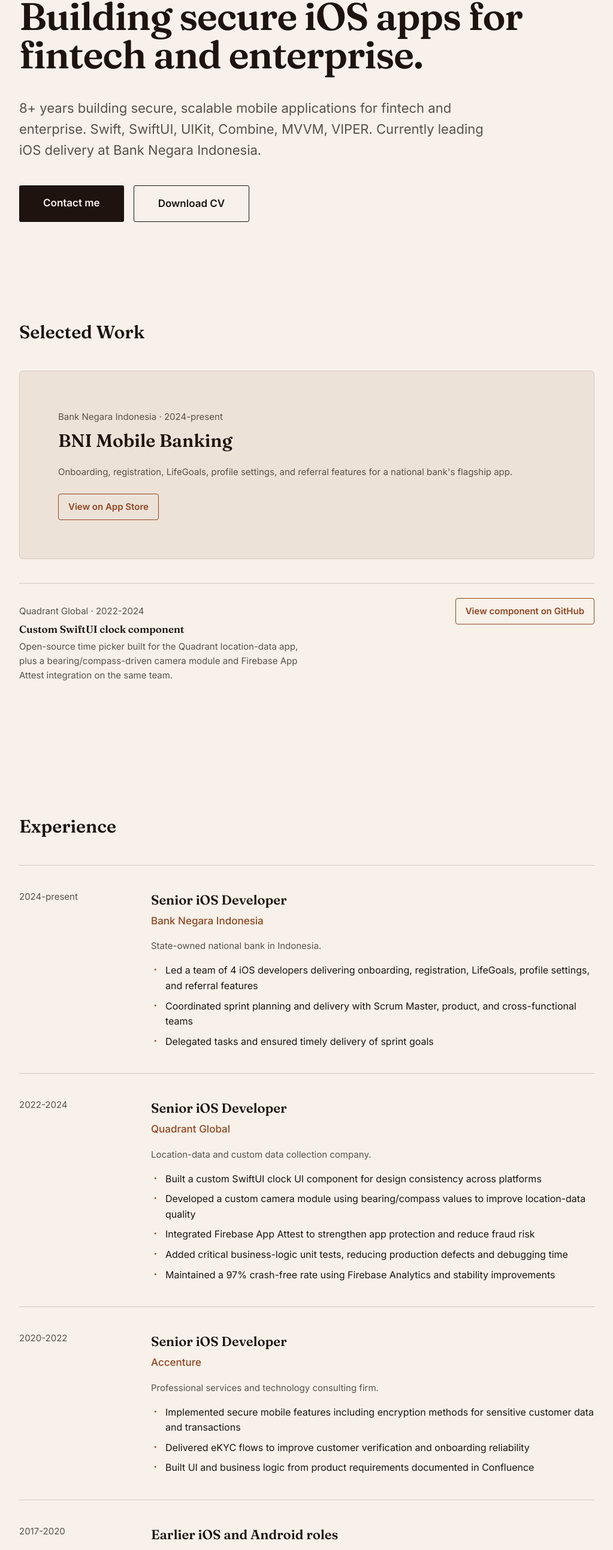
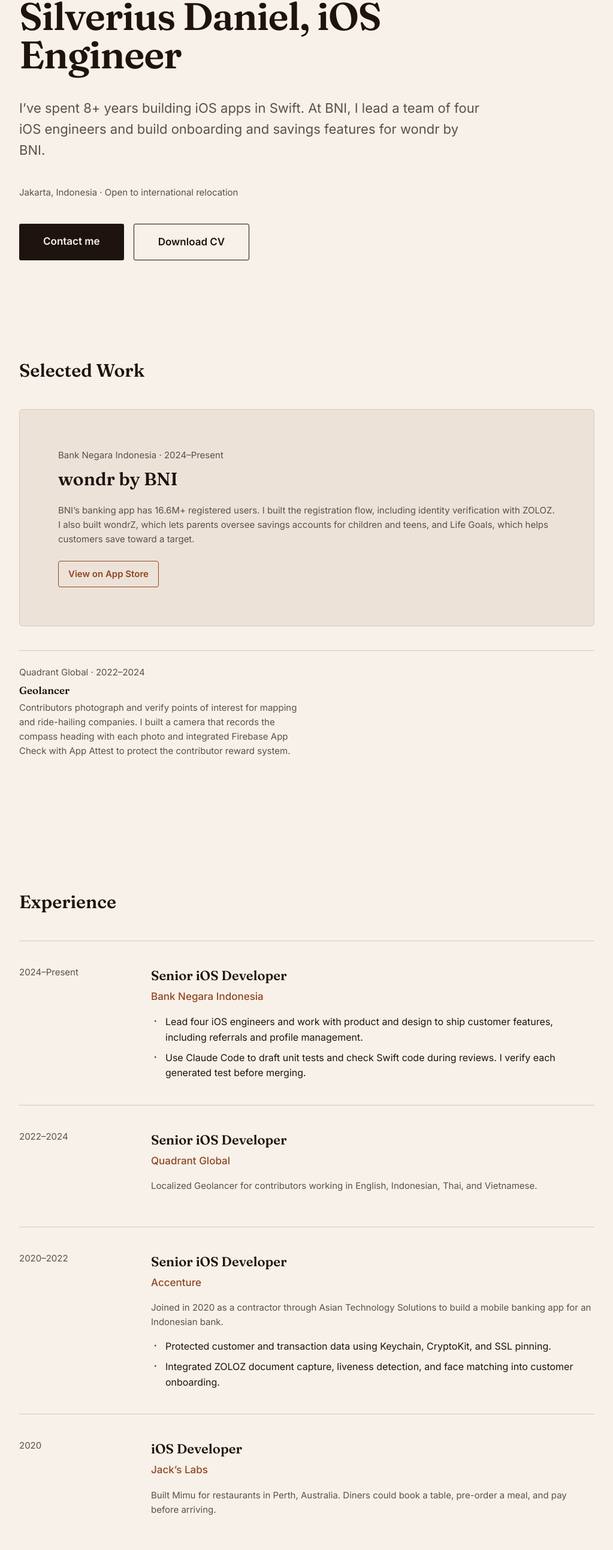
Before and after one commit to DanielWijono/daniel-portfolio, a plain HTML site: page public/index.html in a window 1280 px wide. Shown: the part 194-2778 px from the top of the page at 60% size, without its empty margins (128-1151 px from the left). Drawn offline with Linux system fonts and the light colour scheme.

Commit message:
Update portfolio and CV for November 2026

```diff
--- a/public/index.html
+++ b/public/index.html
@@ -3,9 +3,9 @@
 <head>
 <meta charset="UTF-8">
 <meta name="viewport" content="width=device-width, initial-scale=1.0">
-<meta name="description" content="Silverius Daniel, senior iOS developer with 8+ years building secure mobile applications for fintech and enterprise. Currently leading iOS delivery at Bank Negara Indonesia.">
+<meta name="description" content="Silverius Daniel is an iOS engineer in Jakarta with 8+ years of Swift experience. He leads a team of four iOS engineers working on wondr by BNI.">
 <link rel="icon" href="data:,">
-<title>Silverius Daniel · Senior iOS Developer</title>
+<title>Silverius Daniel · iOS Engineer</title>
 <style>
 @import url('https://fonts.googleapis.com/css2?family=Fraunces:opsz,wght@9..144,500;9..144,600;9..144,700&family=Inter:wght@400;500;600&display=swap');
 
@@ -65,6 +65,7 @@ h1,h2,h3{font-style:normal;overflow-wrap:anywhere;min-width:0;font-family:var(--
 .hero{padding-block:var(--space-2xl) var(--space-xl);}
 .hero h1{font-size:clamp(2.25rem,5vw,var(--text-display-s));font-weight:600;letter-spacing:-0.02em;line-height:1;max-width:20ch;margin-bottom:var(--space-lg);}
 .hero p{max-width:56ch;color:var(--color-ink-dim);font-size:var(--text-lg);margin-bottom:var(--space-lg);}
+.hero .hero-location{font-size:var(--text-sm);}
 .hero-actions{display:flex;gap:var(--space-sm);flex-wrap:wrap;}
 .btn{font-family:var(--font-sans);font-weight:600;font-size:var(--text-base);text-decoration:none;padding:var(--space-sm) var(--space-lg);border-radius:var(--radius-sm);transition:transform var(--dur-fast) var(--ease-out),background var(--dur-base) var(--ease-out),color var(--dur-base) var(--ease-out);}
 .btn-primary{background:var(--color-ink);color:var(--color-paper);}
@@ -150,8 +151,9 @@ footer a:focus-visible{outline-color:var(--color-paper);}
 
 <main class="wrap" id="main-content" tabindex="-1">
   <section class="hero">
-    <h1>Building secure iOS apps for fintech and enterprise.</h1>
-    <p>8+ years building secure, scalable mobile applications for fintech and enterprise. Swift, SwiftUI, UIKit, Combine, MVVM, VIPER. Currently leading iOS delivery at Bank Negara Indonesia.</p>
+    <h1>Silverius Daniel, iOS Engineer</h1>
+    <p>I’ve spent 8+ years building iOS apps in Swift. At BNI, I lead a team of four iOS engineers and build onboarding and savings features for wondr by BNI.</p>
+    <p class="hero-location">Jakarta, Indonesia · Open to international relocation</p>
     <div class="hero-actions">
       <a class="btn btn-primary" href="mailto:danielwijono999@gmail.com">Contact me</a>
       <a class="btn btn-secondary" href="assets/Silverius-Daniel-CV.pdf" download="Silverius-Daniel-CV.pdf">Download CV</a>
@@ -161,18 +163,17 @@ footer a:focus-visible{outline-color:var(--color-paper);}
     <div class="section-head"><h2>Selected Work</h2></div>
     <div class="work-list">
       <div class="work-featured">
-        <div class="work-role">Bank Negara Indonesia · 2024-present</div>
-        <h3 class="work-title">BNI Mobile Banking</h3>
-        <div class="work-desc">Onboarding, registration, LifeGoals, profile settings, and referral features for a national bank's flagship app.</div>
+        <div class="work-role">Bank Negara Indonesia · 2024–Present</div>
+        <h3 class="work-title">wondr by BNI</h3>
+        <div class="work-desc">BNI’s banking app has 16.6M+ registered users. I built the registration flow, including identity verification with ZOLOZ. I also built wondrZ, which lets parents oversee savings accounts for children and teens, and Life Goals, which helps customers save toward a target.</div>
         <a class="work-link" href="https://apps.apple.com/id/app/wondr-by-bni/id6499518320" target="_blank" rel="noopener">View on App Store</a>
       </div>
       <div class="work-compact">
         <div>
-          <div class="work-role">Quadrant Global · 2022-2024</div>
-          <h3 class="work-title">Custom SwiftUI clock component</h3>
-          <div class="work-desc">Open-source time picker built for the Quadrant location-data app, plus a bearing/compass-driven camera module and Firebase App Attest integration on the same team.</div>
+          <div class="work-role">Quadrant Global · 2022–2024</div>
+          <h3 class="work-title">Geolancer</h3>
+          <div class="work-desc">Contributors photograph and verify points of interest for mapping and ride-hailing companies. I built a camera that records the compass heading with each photo and integrated Firebase App Check with App Attest to protect the contributor reward system.</div>
         </div>
-        <a class="work-link" href="https://github.com/DanielWijono/AndroidTimePickerSwiftUI" target="_blank" rel="noopener">View component on GitHub</a>
       </div>
     </div>
   </section>
@@ -181,51 +182,49 @@ footer a:focus-visible{outline-color:var(--color-paper);}
     <div class="section-head"><h2>Experience</h2></div>
 
     <div class="job">
-      <div class="job-meta">2024-present</div>
+      <div class="job-meta">2024–Present</div>
       <div>
         <h3 class="job-role">Senior iOS Developer <span class="job-org">Bank Negara Indonesia</span></h3>
-        <div class="job-ctx">State-owned national bank in Indonesia.</div>
         <ul>
-          <li>Led a team of 4 iOS developers delivering onboarding, registration, LifeGoals, profile settings, and referral features</li>
-          <li>Coordinated sprint planning and delivery with Scrum Master, product, and cross-functional teams</li>
-          <li>Delegated tasks and ensured timely delivery of sprint goals</li>
+          <li>Lead four iOS engineers and work with product and design to ship customer features, including referrals and profile management.</li>
+          <li>Use Claude Code to draft unit tests and check Swift code during reviews. I verify each generated test before merging.</li>
         </ul>
       </div>
     </div>
 
     <div class="job">
-      <div class="job-meta">2022-2024</div>
+      <div class="job-meta">2022–2024</div>
       <div>
         <h3 class="job-role">Senior iOS Developer <span class="job-org">Quadrant Global</span></h3>
-        <div class="job-ctx">Location-data and custom data collection company.</div>
+        <p class="job-ctx">Localized Geolancer for contributors working in English, Indonesian, Thai, and Vietnamese.</p>
+      </div>
+    </div>
+
+    <div class="job">
+      <div class="job-meta">2020–2022</div>
+      <div>
+        <h3 class="job-role">Senior iOS Developer <span class="job-org">Accenture</span></h3>
+        <p class="job-ctx">Joined in 2020 as a contractor through Asian Technology Solutions to build a mobile banking app for an Indonesian bank.</p>
         <ul>
-          <li>Built a custom SwiftUI clock UI component for design consistency across platforms</li>
-          <li>Developed a custom camera module using bearing/compass values to improve location-data quality</li>
-          <li>Integrated Firebase App Attest to strengthen app protection and reduce fraud risk</li>
-          <li>Added critical business-logic unit tests, reducing production defects and debugging time</li>
-          <li>Maintained a 97% crash-free rate using Firebase Analytics and stability improvements</li>
+          <li>Protected customer and transaction data using Keychain, CryptoKit, and SSL pinning.</li>
+          <li>Integrated ZOLOZ document capture, liveness detection, and face matching into customer onboarding.</li>
         </ul>
       </div>
     </div>
 
     <div class="job">
-      <div class="job-meta">2020-2022</div>
+      <div class="job-meta">2020</div>
       <div>
-        <h3 class="job-role">Senior iOS Developer <span class="job-org">Accenture</span></h3>
-        <div class="job-ctx">Professional services and technology consulting firm.</div>
-        <ul>
-          <li>Implemented secure mobile features including encryption methods for sensitive customer data and transactions</li>
-          <li>Delivered eKYC flows to improve customer verification and onboarding reliability</li>
-          <li>Built UI and business logic from product requirements documented in Confluence</li>
-        </ul>
+        <h3 class="job-role">iOS Developer <span class="job-org">Jack’s Labs</span></h3>
+        <p class="job-ctx">Built Mimu for restaurants in Perth, Australia. Diners could book a table, pre-order a meal, and pay before arriving.</p>
       </div>
     </div>
 
     <div class="job">
-      <div class="job-meta">2017-2020</div>
+      <div class="job-meta">2017–2019</div>
       <div>
-        <h3 class="job-role">Earlier iOS and Android roles <span class="job-org">Asian Technology Solutions, Jack's Labs, PT Sola Interactive / OTOMOTO</span></h3>
-        <div class="job-ctx">Contract, agency, and product teams.</div>
+        <h3 class="job-role">Android &amp; iOS Developer <span class="job-org">PT Sola Interactive</span></h3>
+        <p class="job-ctx">Developed OTOMOTO for Android and iOS. Riders could book motorcycle servicing and estimate their vehicle’s resale value.</p>
       </div>
     </div>
   </section>
@@ -236,37 +235,62 @@ footer a:focus-visible{outline-color:var(--color-paper);}
       <div>
         <h3 class="subhead">Languages and frameworks</h3>
         <div class="tags">
-          <span class="tag">Swift</span><span class="tag">SwiftUI</span><span class="tag">UIKit</span>
+          <span class="tag">Swift</span>
+          <span class="tag">SwiftUI</span>
+          <span class="tag">UIKit</span>
           <span class="tag">Combine</span>
         </div>
       </div>
       <div>
         <h3 class="subhead">Architecture</h3>
         <div class="tags">
-          <span class="tag">MVVM</span><span class="tag">VIPER</span><span class="tag">MVP</span>
-          <span class="tag">MVC</span>
+          <span class="tag">MVVM</span>
+          <span class="tag">VIPER</span>
         </div>
       </div>
       <div>
-        <h3 class="subhead">Tooling and delivery</h3>
+        <h3 class="subhead">Tooling</h3>
         <div class="tags">
-          <span class="tag">CocoaPods</span><span class="tag">SPM</span><span class="tag">Unit Testing</span>
-          <span class="tag">Git</span><span class="tag">CI/CD</span>
+          <span class="tag">SPM</span>
+          <span class="tag">CocoaPods</span>
+          <span class="tag">Git</span>
+          <span class="tag">Jenkins CI/CD</span>
+          <span class="tag">Claude Code</span>
+        </div>
+      </div>
+      <div>
+        <h3 class="subhead">Security</h3>
+        <div class="tags">
+          <span class="tag">Keychain</span>
+          <span class="tag">CryptoKit</span>
+          <span class="tag">SSL pinning</span>
+          <span class="tag">Firebase App Check</span>
+        </div>
+      </div>
+      <div>
+        <h3 class="subhead">Testing and localization</h3>
+        <div class="tags">
+          <span class="tag">XCTest (unit testing)</span>
+          <span class="tag">Localization</span>
         </div>
       </div>
     </div>
   </section>
 
   <section id="education">
-    <div class="section-head"><h2>Education</h2></div>
+    <div class="section-head"><h2>Education and languages</h2></div>
     <div class="grid-2">
       <div class="edu-item">
         <h3 class="edu-org">Binus University</h3>
-        <div class="edu-meta">Bachelor of Computer Science · 2013-2017</div>
+        <div class="edu-meta">Bachelor of Computer Science · 2013–2017</div>
       </div>
       <div class="edu-item">
         <h3 class="edu-org">iOS Lead Essentials</h3>
-        <div class="edu-meta">2022-2023</div>
+        <div class="edu-meta">Course · 2022–2023</div>
+      </div>
+      <div class="edu-item">
+        <h3 class="edu-org">Languages</h3>
+        <p class="edu-meta">Indonesian (native) · English (fluent)</p>
       </div>
     </div>
   </section>
@@ -279,7 +303,7 @@ footer a:focus-visible{outline-color:var(--color-paper);}
       <span>© 2026 Silverius Daniel</span>
       <ul class="footer-links">
         <li><a href="mailto:danielwijono999@gmail.com">Email</a></li>
-        <li><a href="https://linkedin.com/in/danielwijono" target="_blank" rel="noopener">LinkedIn</a></li>
+        <li><a href="https://linkedin.com/in/daniel-wijono1994" target="_blank" rel="noopener">LinkedIn</a></li>
         <li><a href="https://github.com/DanielWijono" target="_blank" rel="noopener">GitHub</a></li>
       </ul>
     </div>
```
Also changed, not shown: 1 other file.
